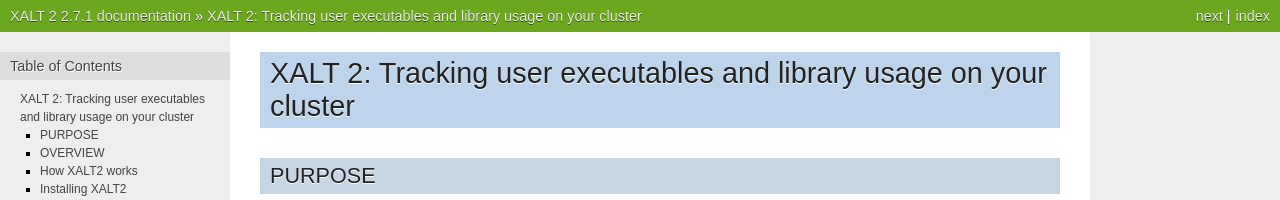
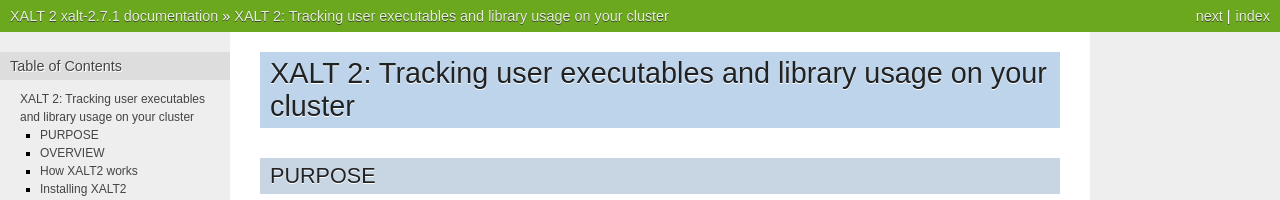
Before and after one commit to xalt/xalt, a Sphinx documentation site: the page built from docs/source/index.rst, in a window 1280 px wide and 900 px high. Shown: the top 200 px of the window. Built offline with Sphinx 7.4.7, drawn with Linux system fonts in a browser that asks for light colours; some of the changed text lies outside the part shown.

Commit message:
moving to TAG_VERSION xalt-2.7.1

```diff
--- a/docs/source/conf.py
+++ b/docs/source/conf.py
@@ -55,9 +55,9 @@
 # built documents.
 #
 # The short X.Y version.
-version = '2.7'
+version = 'xalt-2.7'
 # The full version, including alpha/beta/rc tags.
-release = '2.7.1'
+release = 'xalt-2.7.1'
 
 # The language for content autogenerated by Sphinx. Refer to documentation
 # for a list of supported languages.
```
Also changed, not shown: 3 other files.
